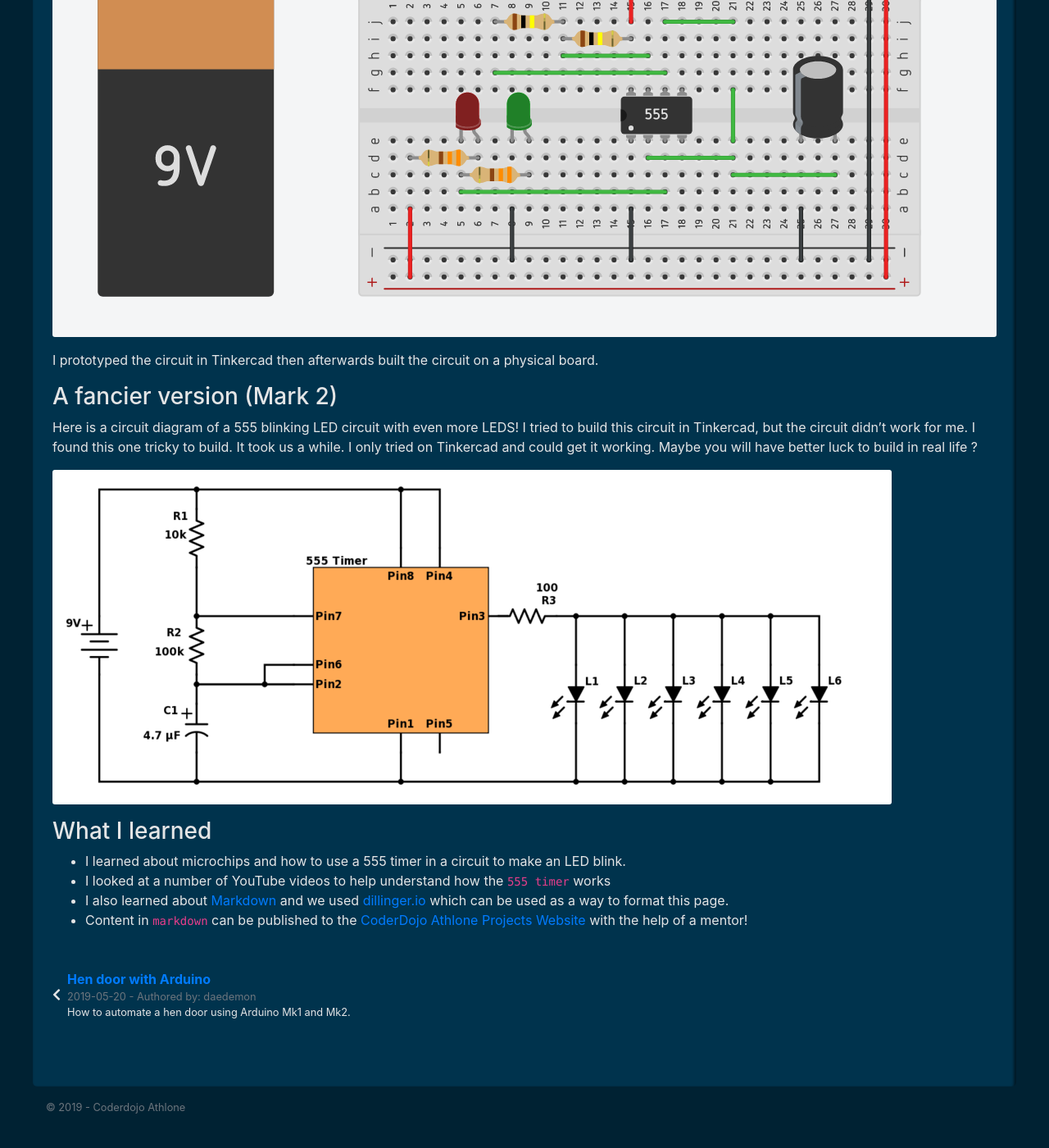
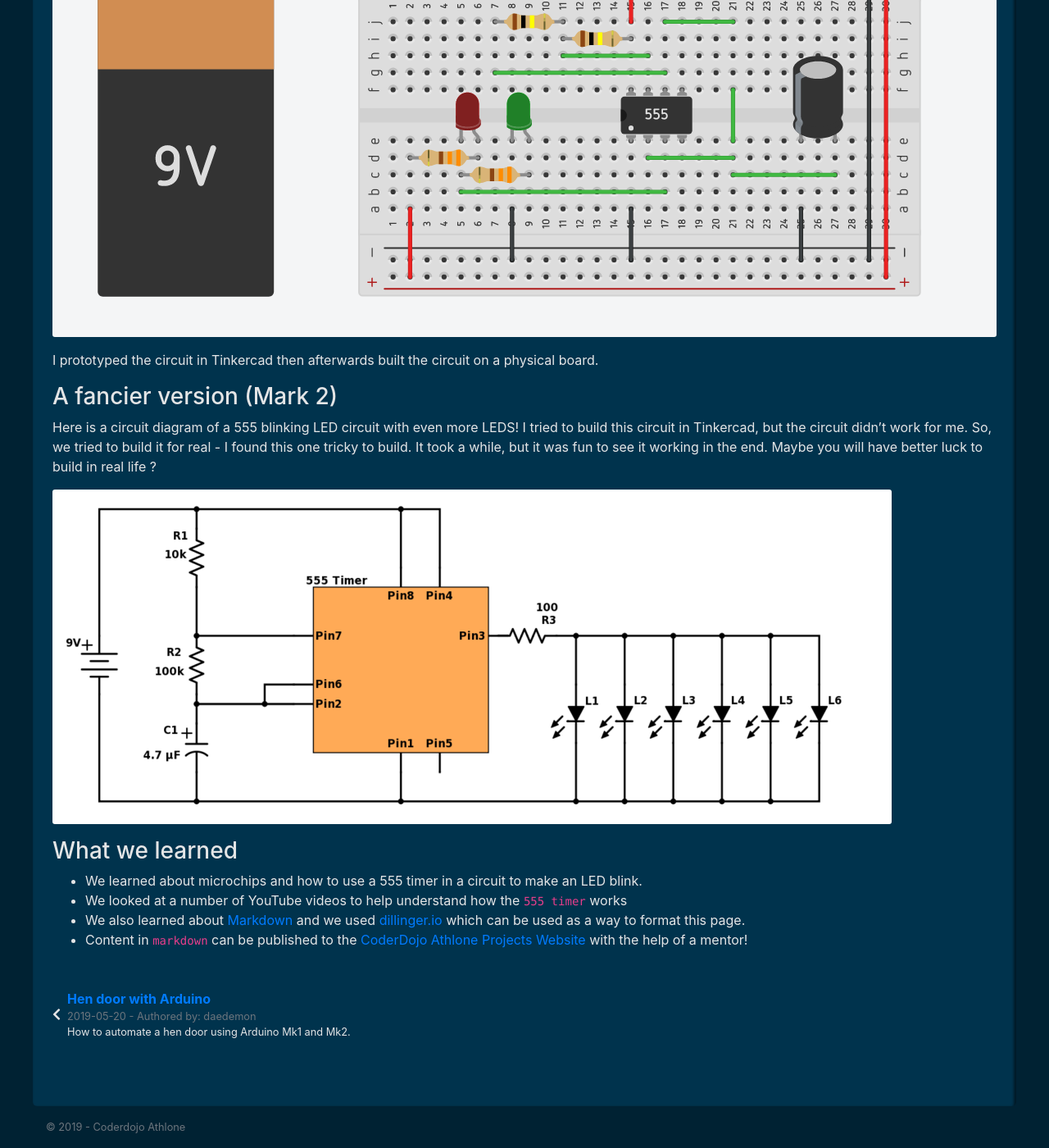
Before and after one commit to CoderdojoAthlone/coderdojoathlone.github.io, a Jekyll site: the page built from _posts/en/projects/2019-02-23-blinking-led-555.md, in a window 1280 px wide and 1400 px high, scrolled down 1660 px. Shown: the whole window at 82% size. Built offline with Jekyll 4.4.1, drawn with Linux system fonts in a browser that asks for light colours; before the commit the page ends 3036 px from its top, so only the background shows below that; some of the changed text lies outside the part shown.

Commit message:
Fixed typos

```diff
--- a/_posts/en/projects/2019-02-23-blinking-led-555.md
+++ b/_posts/en/projects/2019-02-23-blinking-led-555.md
@@ -13,26 +13,26 @@
 ---
 
 ## Integrated Circuits
-* As part of coderdojo session we learned about integrated circuits (ICs) or `chip`. You shouldn't pour ketchup on these type of `chips` though ;-) !
-* We learned there are lots of different electronic microchips each one has a special purpose or function for different jobs.
-* They look like catterpillars, the ones inside printed circuit boards can sometimes be tiny.
+* As part of a coderdojo session we learned about integrated circuits (ICs) or `chips`. You shouldn't pour ketchup on these type of `chips` though ;-) !
+* We learned there are lots of different electronic microchips each one having a special purpose or function for different types of jobs.
+* They sometimes look like caterpillars, the ones inside printed circuit boards can sometimes be tiny.
 * Some chips have more legs than others some have 8 pins, others 16 and some have even more!
 * If you could look inside the chips you'd see it contains a circuit itself - with resistors, capactitors, transistors..
 
 ### 555 timer
 
-* In particular we looked at the `555 timer` chip.
+* One `chip` we looked at is the `555 timer` chip.
 * The 555 timer is a type of integrated circuit
 * 555 timer can be used as a timer and is used a lot.
 * It gets the name from the three `5KΩ resistors` that used inside the chip itself to generate voltages.
 * We learned to lookup the `datasheet` associated with the 555 to understand what the purpose of the chip is ( or `specifications` ) and better understand what each pin does.
-* The dot on the corner of the  chip signifies pin #1
+* The dot on the corner of the  chip shows the position of pin #1
 
 <img class="img-fluid" src="{{'assets/posts/2019-02-23-blinking-led-555/555.png' | relative_url}}"/>
 
 ### Components used
 
-These are the components I used to make a 555 timer with 2 blinking LEDs
+These are the components we used to make a 555 timer with 2 blinking LEDs
 
 |Name|	Quantity	| Component |
 | --- | ---: | ---: |
@@ -56,15 +56,16 @@
 ### A fancier version (Mark 2)
 
 Here is a circuit diagram of a 555 blinking LED circuit with even more LEDS! I tried to build this circuit in Tinkercad,
-but the circuit didn't work for me. I found this one tricky to build. It took us a while.
-I only tried on Tinkercad and could get it working. Maybe you will have better luck to build in real life ?
+but the circuit didn't work for me.
+So, we tried to build it for real - I found this one tricky to build. It took a while, but it was fun to see it working in the end.
+Maybe you will have better luck to build in real life ?
 
 <img class="img-fluid" src="{{'assets/posts/2019-02-23-blinking-led-555/555-blinking-led.png' | relative_url}}"/>
 
 
-### What I learned
+### What we learned
 
-* I learned about microchips and how to use a 555 timer in a circuit to make an LED blink.
-* I looked at a number of YouTube videos to help understand how the `555 timer` works
-* I also learned about [Markdown](https://github.com/adam-p/markdown-here/wiki/Markdown-Cheatsheet) and we used [dillinger.io](https://dillinger.io/) which can be used as a way to format this page.
+* We learned about microchips and how to use a 555 timer in a circuit to make an LED blink.
+* We looked at a number of YouTube videos to help understand how the `555 timer` works
+* We also learned about [Markdown](https://github.com/adam-p/markdown-here/wiki/Markdown-Cheatsheet) and we used [dillinger.io](https://dillinger.io/) which can be used as a way to format this page.
 * Content in `markdown` can be published to the  [CoderDojo Athlone Projects Website](https://coderdojoathlone.com/en/projects/) with the help of a mentor!
```
